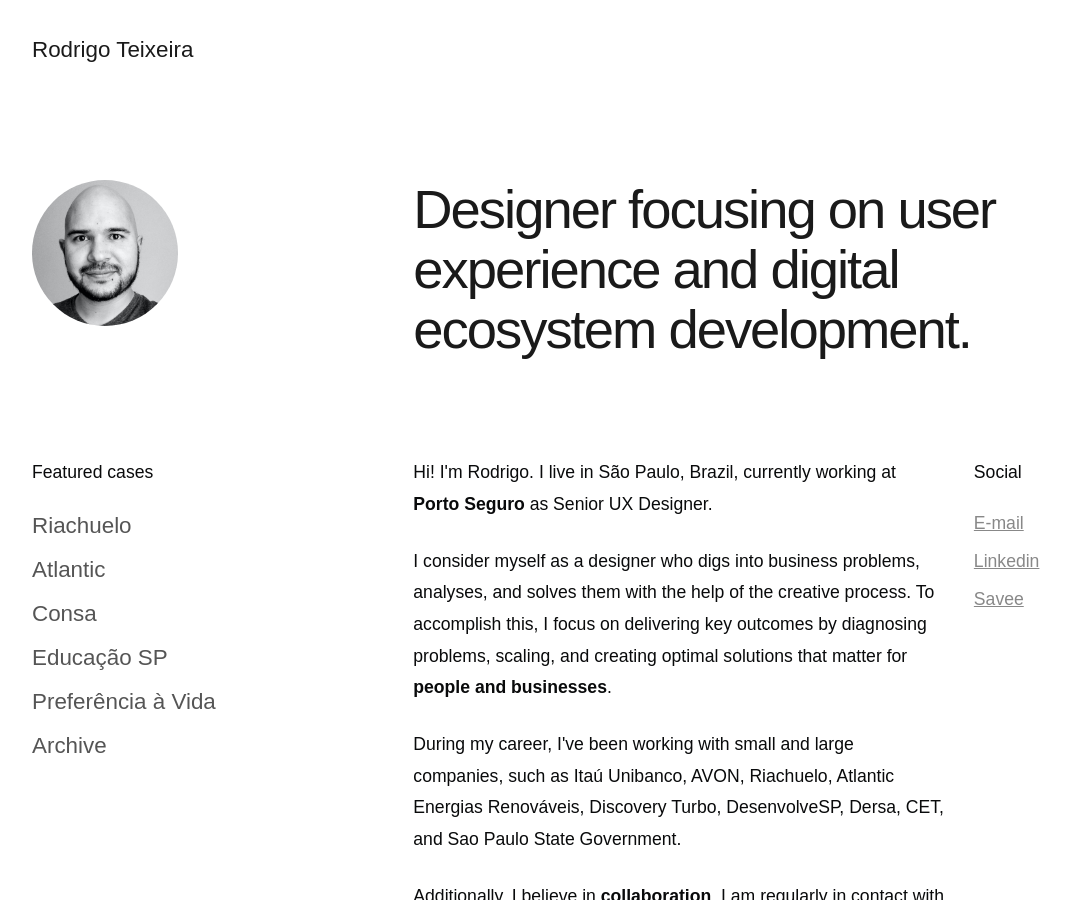
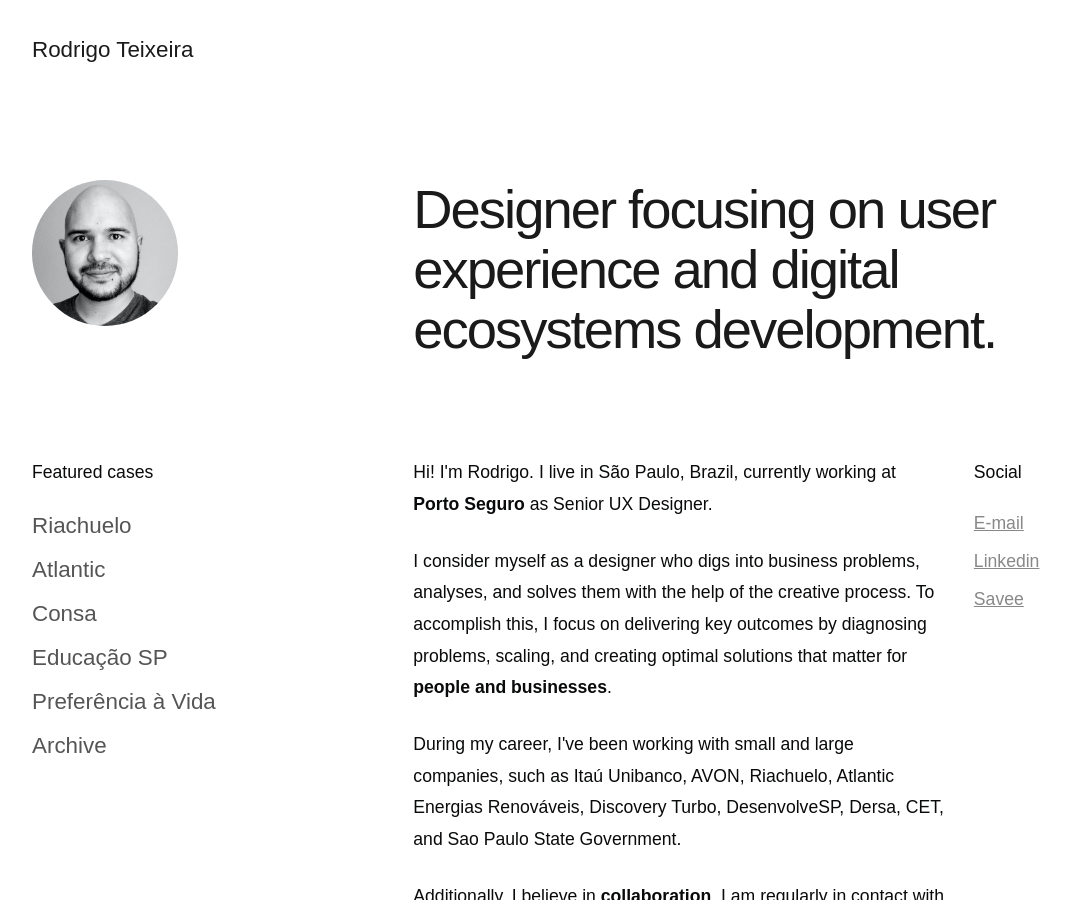
Before and after one commit to drigoteixeira/drigoteixeira.github.io, a Jekyll site: the page built from index.html, in a window 1280 px wide and 900 px high. Shown: the whole window, without its empty margins (58-1128 px from the left). Built offline with Jekyll 4.4.1, drawn with Linux system fonts in a browser that asks for light colours; some web fonts are replaced.

Commit message:
Update homepage

```diff
--- a/index.html
+++ b/index.html
@@ -11,7 +11,7 @@ subtitle: 'Rodrigo Teixeira is a product and service designer based in São Paul
             <figure class="foto"><img src="/img/foto-rodrigo.jpg" alt="Rodrigo Teixeira's photo" class="responsive"></figure>
         </div>
         <div class="eight columns">
-            <h1>Designer focusing on user experience and digital ecosystem development.</h1>
+            <h1>Designer focusing on user experience and digital ecosystems development.</h1>
         </div>
     </div>
 
```
